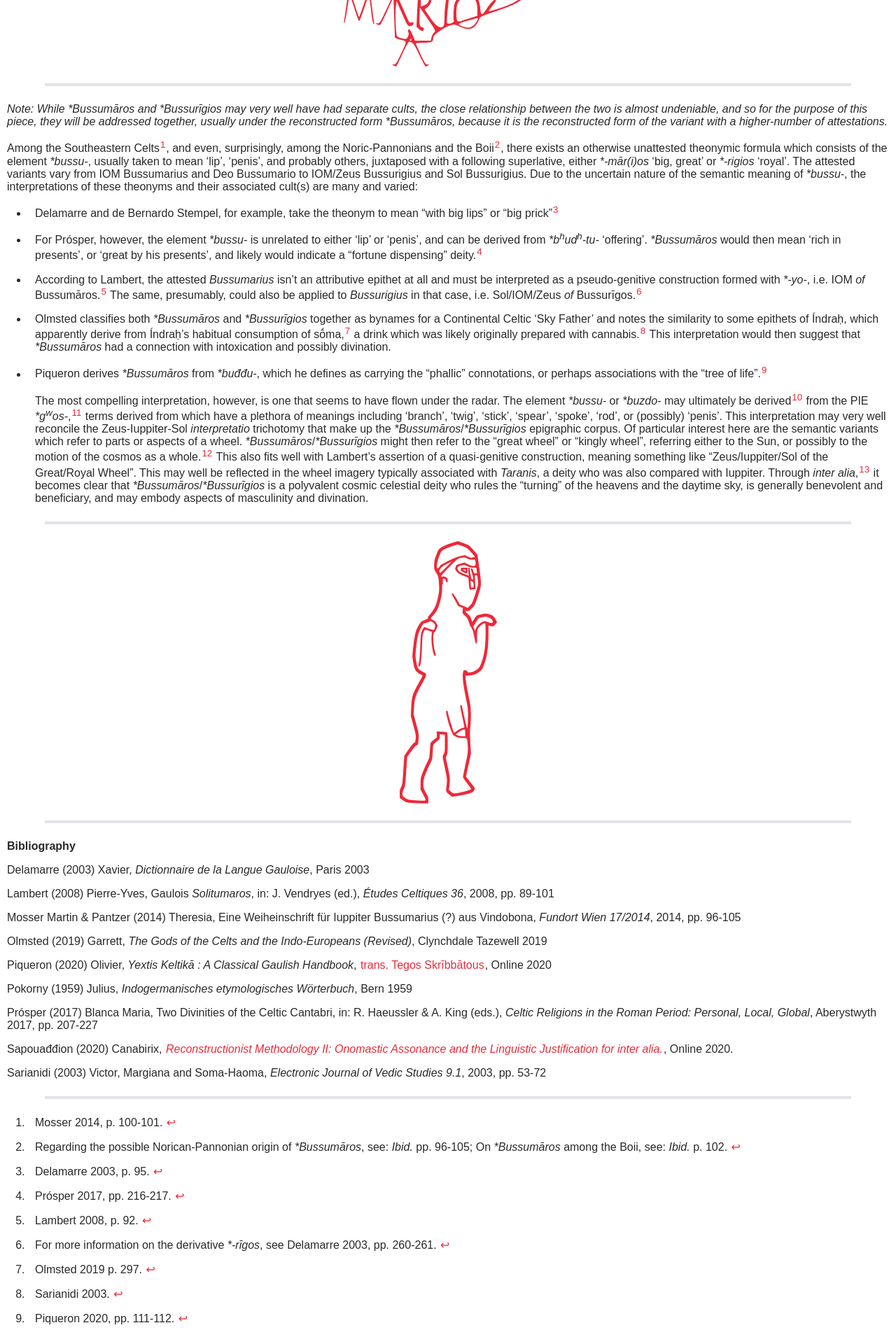
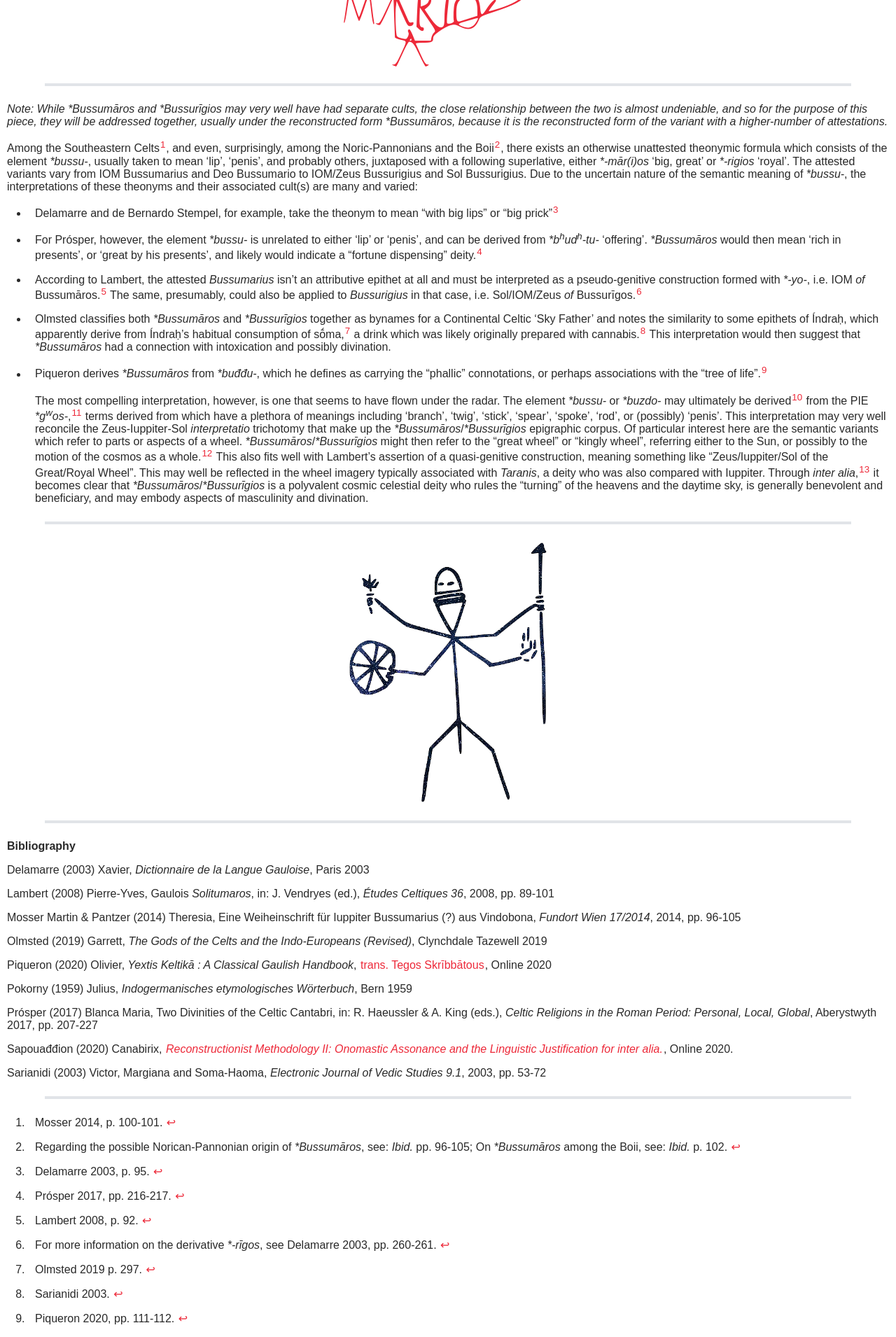
Before and after one commit to sapouidugnatos/uaricelton, a Jekyll site: the page built from _articles/bussumaros.md, in a window 1280 px wide. Shown: the part 750-2660 px from the top of the page at 70% size. Built offline with Jekyll 4.4.1, drawn with Linux system fonts in a browser that asks for light colours.

Commit message:
Added new art

```diff
--- a/_articles/bussumaros.md
+++ b/_articles/bussumaros.md
@@ -31,7 +31,7 @@ Among the Southeastern Celts[^1], and even, surprisingly, among the Noric-Pannon
 
 ----------
 
-![Bussumāros]({{ 'assets/img/bussumaros-tail.png' | relative_url }} 'Bussumāros')
+![Bussumāros]({{ 'assets/img/bussumaros-cave-small.png' | relative_url }} 'Bussumāros')
 
 ----------
 
```
Also changed, not shown: assets/img/bussumaros-cave-small.png (added).
